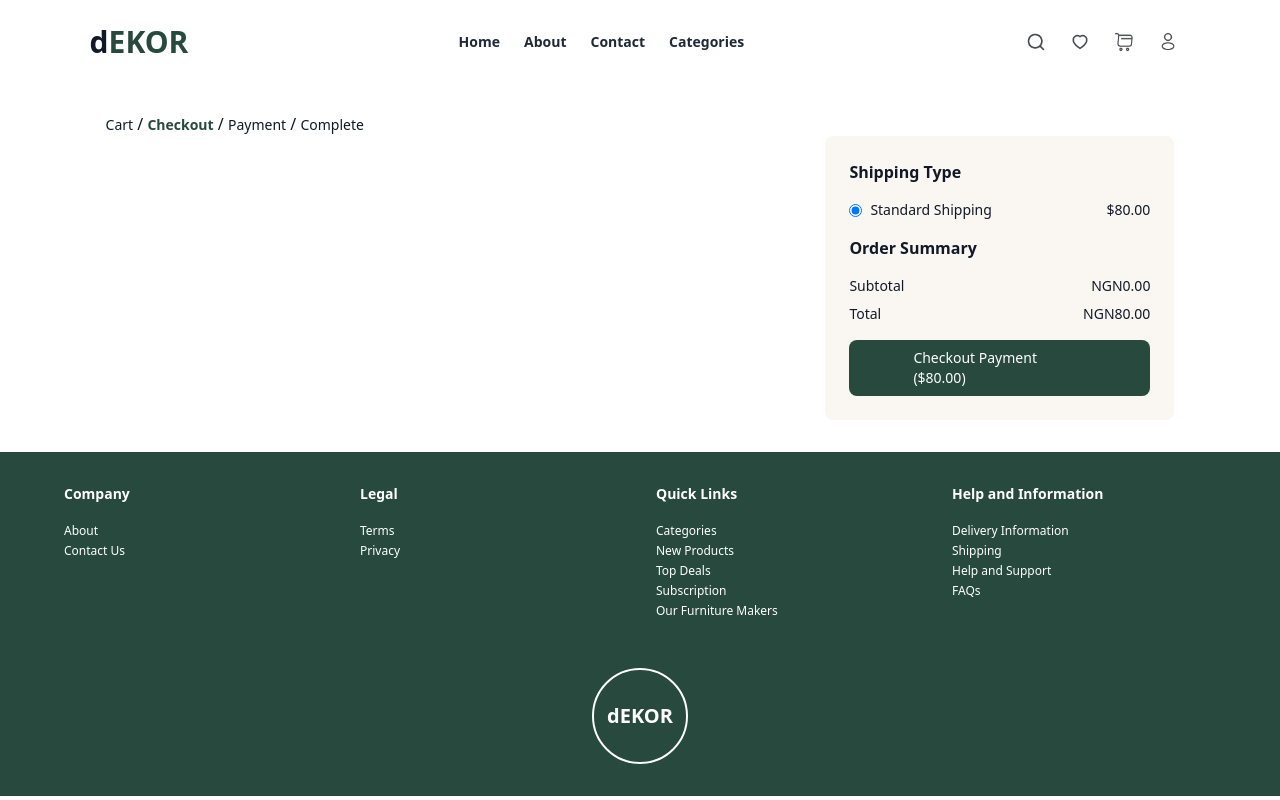
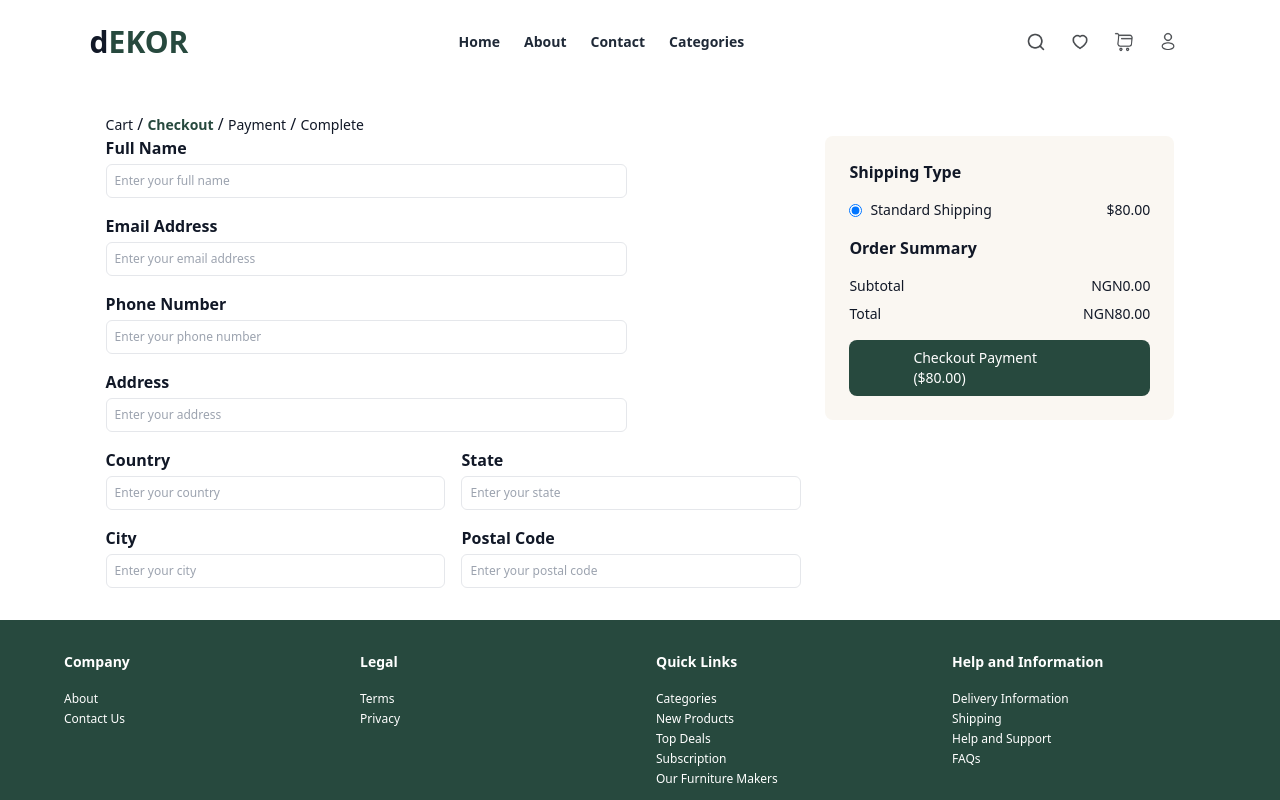
Before and after one commit to EA-Emerson/my-app, a React (Create React App) app: page /checkout in a window 1280 px wide. Shown: the top 800 px of the page. Built offline with nearby package versions, Linux system fonts and the light colour scheme; no server answers.

Commit message:
final push

```diff
--- a/src/pages/Home.jsx
+++ b/src/pages/Home.jsx
@@ -3,7 +3,7 @@ import { Link } from "react-router-dom";
 import Explore from "./Explore";
 import flower from "../assets/black flower vase.png";
 import fatLight from "../assets/fat lights.png";
-import cart from "../assets/shopping-cart-product-svgrepo-com.png";
+import cart from "../assets/shopping-cart-svgrepo-com.png";
 import vase from "../assets/vase.png";
 import weirdStatue from "../assets/weird statues.png";
 import curtain from "../assets/curtain cate.png";
@@ -81,19 +81,19 @@ const Home = ({ products }) => {
   </h2>
   <div className="grid w-4/5 mx-auto h-fit lg:h-full grid-cols-3 md:grid-cols-3 gap-y-6 md:gap-y-8 lg:gap-y-12 gap-x-2 md:gap-x-6 lg:gap-x-8">
     {productCards.map((product) => (
-      <div className="h-[20vh] lg:h-full" key={product.id}>
-        <div className="relative text-center mb-2 md:mb-4 lg:mb-6 h-[25vh] md:h-[30vh] lg:h-full">
+      // <div className="h-[20vh] lg:h-full" key={product.id}>
+        <div className="relative text-center mb:2 md:mb-4 lg:mb-7" key={product.id}>
           <Link to="/details">
             <img
               src={`https://api.timbu.cloud/images/${product.photos[0]?.url}`}
-              className="cover-fill h-1/2 md:h-2/3 lg:h-full w-full rounded-lg md:rounded-2xl lg:rounded-3xl cursor-pointer"
+              className="object-cover h-28 md:h-80 lg:h-96 w-full rounded-xl cursor-pointer"
               alt={product.name}
             />
           </Link>
 
           <Link
             to="/cart"
-            className="absolute top-1 right-1 lg:top-2 lg:right-2 text-gray-800 dark:text-gray-100 hover:text-gray-600 dark:hover:text-gray-400 md:px-2 px-1 lg:px-3 py-1 lg:py-2 rounded-md text-sm font-medium flex items-center transition transform duration-300 hover:scale-110 hover:bg-gray-200 hover:shadow-lg"
+            className="absolute top-1 right-1 lg:top-2 lg:right-2 text-gray-800 dark:text-gray-100 hover:text-gray-600 dark:hover:text-gray-400 md:px-2 px-1 lg:px-3 py-1 lg:py-2 rounded-md text-sm font-medium flex items-center transition transform duration-300 hover:scale-110 hover:bg-gray-200 hover:shadow-lg bg-white bg-opacity-80"
           >
             <img className="w-5" src={cart} alt="cart" />
           </Link>
@@ -116,7 +116,7 @@ const Home = ({ products }) => {
             </button>
           </Link>
         </div>
-      </div>
+      // </div>
     ))}
   </div>
   <div className="m-auto">
--- a/src/pages/Products.jsx
+++ b/src/pages/Products.jsx
@@ -1,6 +1,6 @@
 import React, { useState } from "react";
 import filter from "../assets/filter-funnel-processing-svgrepo-com.png";
-import cart from "../assets/shopping-cart-product-svgrepo-com.png";
+import cart from "../assets/shopping-cart-svgrepo-com.png";
 import { Link } from "react-router-dom";
 
 const Products = ({ products, addToCart }) => {
@@ -41,11 +41,11 @@ const Products = ({ products, addToCart }) => {
             />
             <Link
               to="/cart"
-              className="absolute top-2 right-2 text-gray-800 dark:text-gray-100 hover:text-gray-600 dark:hover:text-gray-400 px-3 py-1 lg:px-4 lg:py-2 rounded-md text-sm font-medium flex items-center transition duration-300 hover:scale-110 hover:bg-gray-200 hover:shadow-lg"
+              className="absolute top-2 right-2 text-gray-800 dark:text-gray-100 hover:text-gray-600 dark:hover:text-gray-400 px-3 py-1 lg:px-4 lg:py-2 rounded-md text-sm font-medium flex items-center transition duration-300 hover:scale-110 hover:bg-gray-200 hover:shadow-lg bg-white bg-opacity-80"
             >
               <img className="w-5" src={cart} alt="cart" />
             </Link>
-            <p className="font-semibold pt-2 text-sm lg:text-base">
+            <p className="font-semibold pt-2 md:pt-1 lg:pt-2 text-[9px] md:text-xs lg:text-sm truncate w-full">
               {product.name}
             </p>
             <p className="font-semibold pt-1 text-sm lg:text-base">
@@ -61,7 +61,7 @@ const Products = ({ products, addToCart }) => {
                       Shop Now
                     </button>
 </Link>
-            <button onClick={() => handleAddToCart(product)} className="mt-1 md:mt-2 lg:mt-2 text-[#27493E] font-semibold text-[9px] md:text-sm lg:text-base transition transform duration-300 hover:bg-[#27493E] block hover:text-white">
+            <button onClick={() => handleAddToCart(product)} className="mt-1 md:mt-2 lg:mt-2 text-[#27493E] font-semibold text-[9px] md:text-sm lg:text-base transition transform duration-300 hover:bg-[#27493E] block hover:text-white m-auto">
               Add to Cart
             </button>
           </div>
--- a/src/pages/checkout.jsx
+++ b/src/pages/checkout.jsx
@@ -41,8 +41,75 @@ const Checkout = ({ cartItems }) => {
       </div>
       <div className="flex flex-col md:flex-row justify-between space-y-6 md:space-y-0 md:space-x-6">
         <div className="w-full md:w-2/3">
-          <form className="space-y-4">
-            {/* Form inputs for user information */}
+        <form className="space-y-4">
+            <div>
+              <label className="block font-semibold">Full Name</label>
+              <input
+                type="text"
+                className="mt-1 p-2 w-full text-xs md:w-3/4 border rounded-md"
+                placeholder="Enter your full name"
+              />
+            </div>
+            <div>
+              <label className="block font-semibold">Email Address</label>
+              <input
+                type="email"
+                className="mt-1 p-2  text-xs w-full md:w-3/4 border rounded-md"
+                placeholder="Enter your email address"
+              />
+            </div>
+            <div>
+              <label className="block font-semibold">Phone Number</label>
+              <input
+                type="tel"
+                className="mt-1 p-2 text-xs w-full md:w-3/4 border rounded-md"
+                placeholder="Enter your phone number"
+              />
+            </div>
+            <div>
+              <label className="block font-semibold">Address</label>
+              <input
+                type="text"
+                className="mt-1 p-2 text-xs w-full md:w-3/4 border rounded-md"
+                placeholder="Enter your address"
+              />
+            </div>
+            <div className="grid grid-cols-2 gap-4">
+              <div>
+                <label className="block font-semibold">Country</label>
+                <input
+                  type="text"
+                  className="mt-1 p-2 text-xs w-full border rounded-md"
+                  placeholder="Enter your country"
+                />
+              </div>
+              <div>
+                <label className="block font-semibold">State</label>
+                <input
+                  type="text"
+                  className="mt-1 p-2 text-xs w-full border rounded-md"
+                  placeholder="Enter your state"
+                />
+              </div>
+            </div>
+            <div className="grid grid-cols-2 gap-4">
+              <div>
+                <label className="block font-semibold">City</label>
+                <input
+                  type="text"
+                  className="mt-1 p-2 text-xs w-full border rounded-md"
+                  placeholder="Enter your city"
+                />
+              </div>
+              <div>
+                <label className="block font-semibold">Postal Code</label>
+                <input
+                  type="text"
+                  className="mt-1 p-2 text-xs w-full border rounded-md"
+                  placeholder="Enter your postal code"
+                />
+              </div>
+            </div>
           </form>
         </div>
         <div className="w-full md:w-1/3 h-fit bg-[#FAF7F2] p-6 rounded-lg mt-6 md:mt-0">
```
